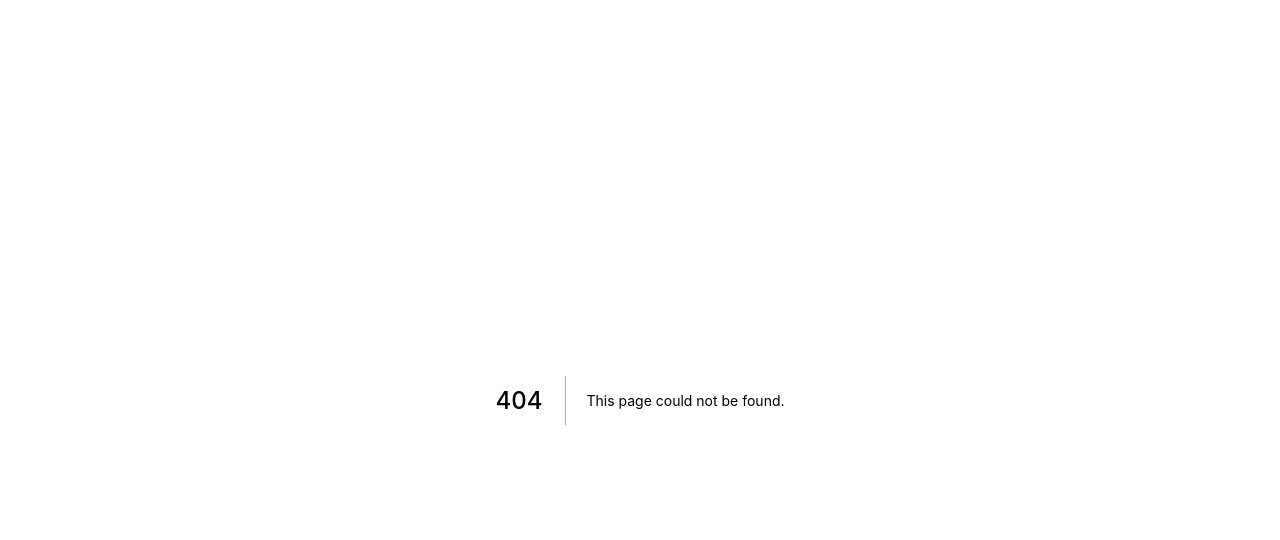
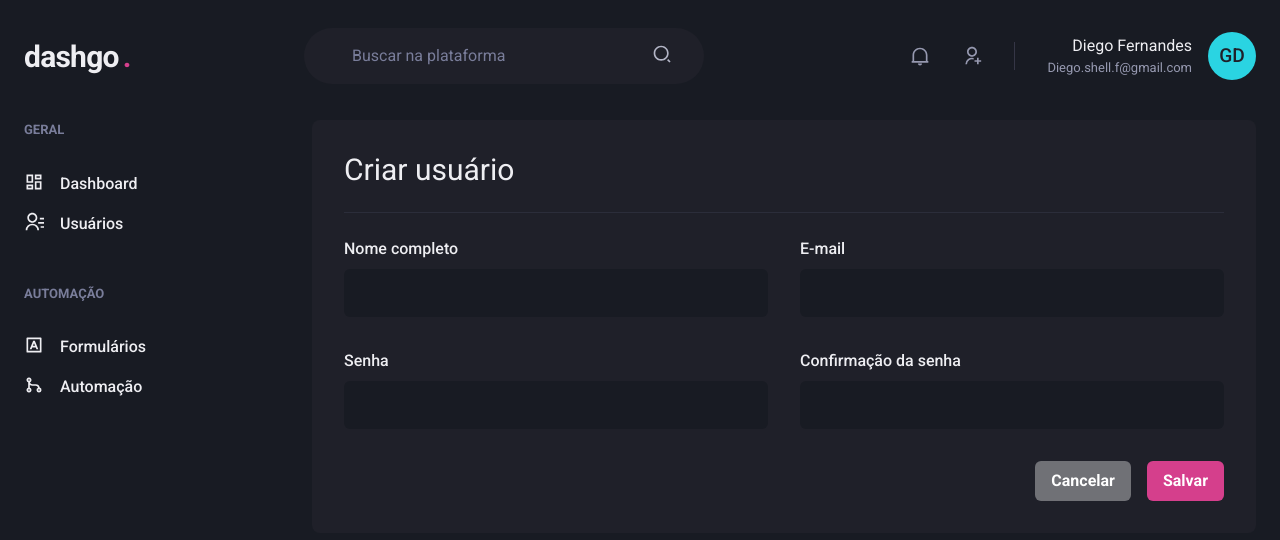
Before and after one commit to GabrielDVpereira/Ignite, a Next.js app in the folder projects/dashgo/: page /users/create in a window 1280 px wide. Before the commit this address had no page. Shown: the top 540 px of the page. Built offline with nearby package versions, Linux system fonts and the light colour scheme.

Commit message:
start create user page

```diff
--- a/projects/dashgo/src/components/Form/Input.tsx
+++ b/projects/dashgo/src/components/Form/Input.tsx
@@ -1,13 +1,16 @@
-import { FormLabel, FormControl, Input as ChakraInput, InputProps as ChakraInputProps} from '@chakra-ui/react'
+import {
+  FormLabel,
+  FormControl,
+  Input as ChakraInput,
+  InputProps as ChakraInputProps,
+} from "@chakra-ui/react";
 
-
-interface InputProps extends ChakraInputProps{
+interface InputProps extends ChakraInputProps {
   name: string;
   label?: string;
-  type: string;
 }
-export function Input({name, label, ...rest}: InputProps){
-  return(
+export function Input({ name, label, ...rest }: InputProps) {
+  return (
     <FormControl>
       {label && <FormLabel html={name}>{label}</FormLabel>}
       <ChakraInput
@@ -17,11 +20,11 @@
         bgColor="gray.900"
         variant="filled"
         _hover={{
-            bgColor: 'gray.900'
+          bgColor: "gray.900",
         }}
         size="lg"
         {...rest}
       />
     </FormControl>
-  )
+  );
 }
--- /dev/null
+++ b/projects/dashgo/src/pages/users/create.tsx
@@ -0,0 +1,53 @@
+import {
+  Box,
+  Flex,
+  Heading,
+  Divider,
+  VStack,
+  SimpleGrid,
+  HStack,
+  Button,
+} from "@chakra-ui/react";
+import { Input } from "../../components/Form/Input";
+import { Header } from "../../components/Header";
+import { Sidebar } from "../../components/Sidebar";
+
+export default function CreateUser() {
+  return (
+    <Box>
+      <Header />
+
+      <Flex w="100%" my="6" maxWidth={1480} mx="auto" px="6">
+        <Sidebar />
+        <Box flex="1" borderRadius={8} bg="gray.800" p="8">
+          <Heading size="lg" fontWeight="normal">
+            Criar usuário
+          </Heading>
+          <Divider my="6" borderColor="gray.700" />
+          <VStack spacing="8">
+            <SimpleGrid minChildWidth="240px" spacing="8" w="100%">
+              <Input name="name" label="Nome completo" />
+              <Input name="email" label="E-mail" type="email" />
+            </SimpleGrid>
+
+            <SimpleGrid minChildWidth="240px" spacing="8" w="100%">
+              <Input name="password" type="password" label="Senha" />
+              <Input
+                name="password_confirmation"
+                type="password"
+                label="Confirmação da senha"
+              />
+            </SimpleGrid>
+          </VStack>
+
+          <Flex mt="8" justify="flex-end">
+            <HStack spacing="4">
+              <Button colorScheme="whiteAlpha">Cancelar</Button>
+              <Button colorScheme="pink">Salvar</Button>
+            </HStack>
+          </Flex>
+        </Box>
+      </Flex>
+    </Box>
+  );
+}
```
Lines whose indentation alone changed are shown as unchanged.
